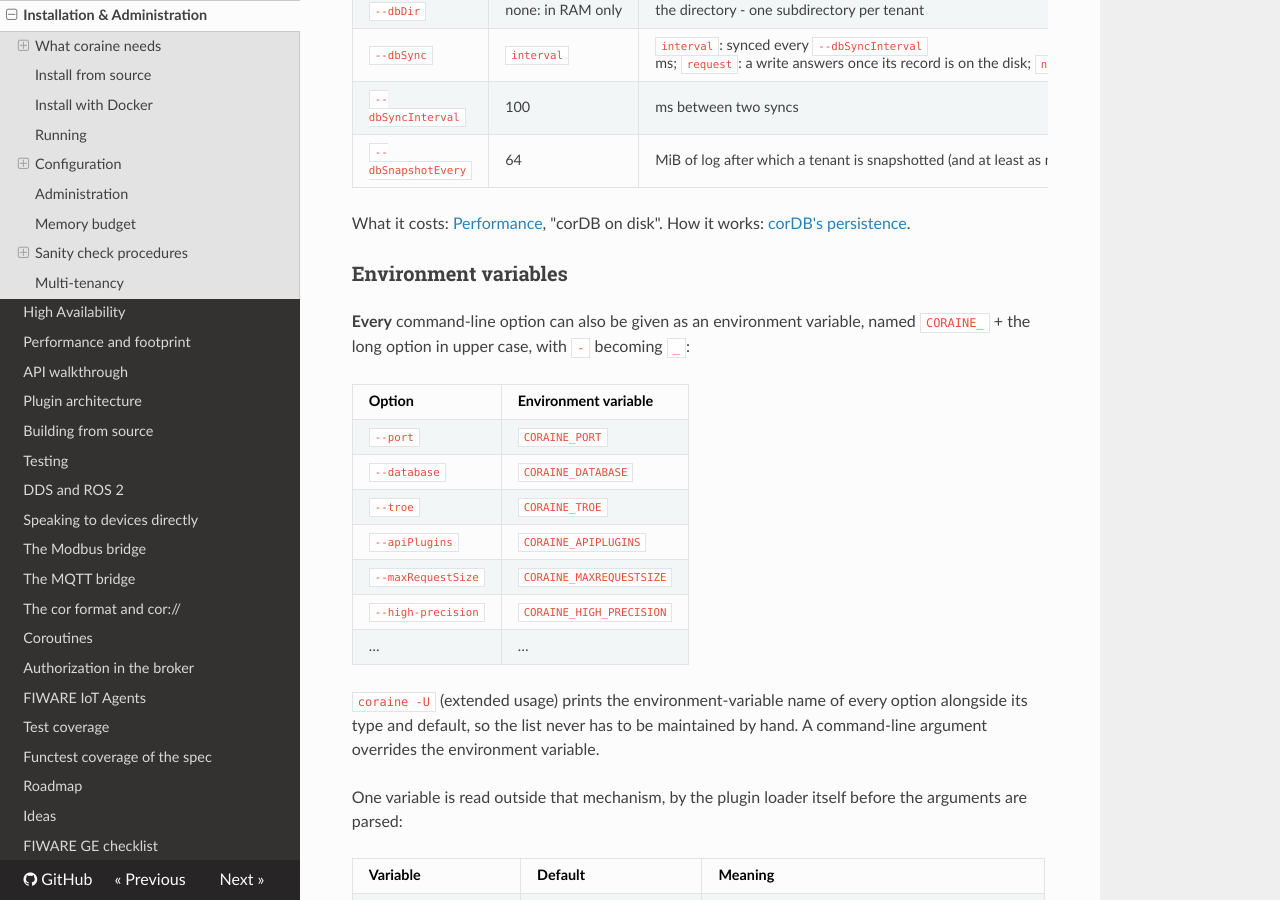
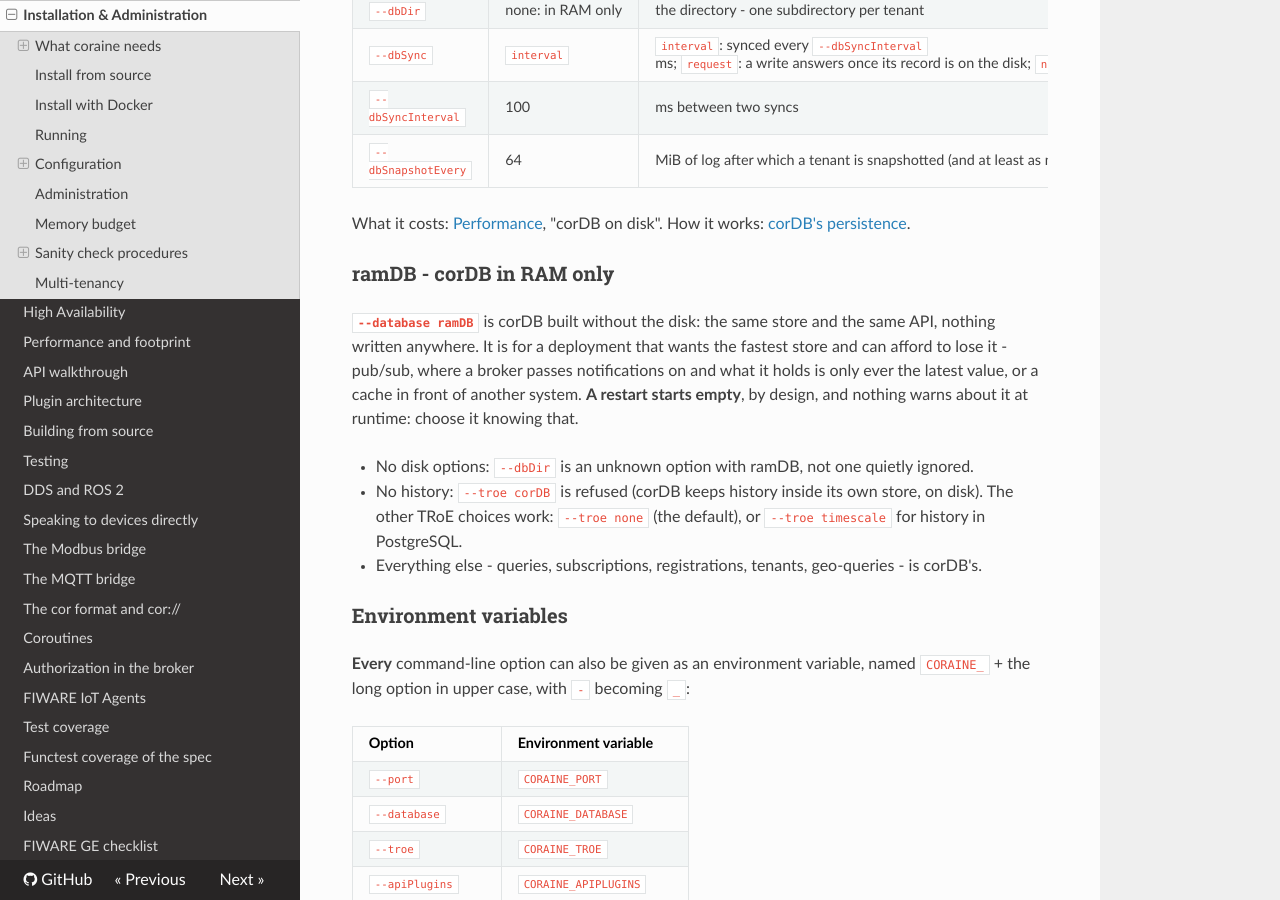
Before and after one commit to SEAMWARE/coraine, an MkDocs documentation site: the page built from doc/installation.md, in a window 1280 px wide and 900 px high, scrolled down 3480 px. Built offline with MkDocs 1.6.1, drawn with Linux system fonts in a browser that asks for light colours; nearby versions of some CDN libraries; comment, search, counter and statistics services are not loaded.

Commit message:
--database ramDB: corDB in RAM only - documented, tested, a suite option
- docs: installation ("ramDB - corDB in RAM only": what it is for, a restart starts empty and nothing
  warns at runtime, --dbDir and --troe corDB refused, everything else corDB's), the plugin table,
  README's options table
- ramdb_in_ram.test: an entity served, a restart starts empty, --dbDir an unknown option, --troe corDB
  refused
- the harness takes -db ramDB; the whole suite on it: 668/674 - the 6 are the TRoE ring-buffer tests
  (--troe corDB, refused with ramDB by design)
- usage: the database list is <corDB|mongoc|ramDB>

Co-Authored-By: Claude Opus 5.5 <noreply@anthropic.com>

```diff
--- a/doc/installation.md
+++ b/doc/installation.md
@@ -125,6 +125,20 @@ every 100 ms, with a snapshot as the log grows. A clean stop (SIGTERM) loses not
 
 What it costs: [Performance](performance.md), "corDB on disk". How it works:
 [corDB's persistence](https://github.com/SEAMWARE/corDB/blob/main/doc/persistence.md).
+
+### ramDB - corDB in RAM only
+
+**`--database ramDB`** is corDB built without the disk: the same store and the same API, nothing
+written anywhere. It is for a deployment that wants the fastest store and can afford to lose it -
+pub/sub, where a broker passes notifications on and what it holds is only ever the latest value, or
+a cache in front of another system. **A restart starts empty**, by design, and nothing warns about it
+at runtime: choose it knowing that.
+
+- No disk options: `--dbDir` is an unknown option with ramDB, not one quietly ignored.
+- No history: `--troe corDB` is refused (corDB keeps history inside its own store, on disk). The
+  other TRoE choices work: `--troe none` (the default), or `--troe timescale` for history in
+  PostgreSQL.
+- Everything else - queries, subscriptions, registrations, tenants, geo-queries - is corDB's.
 
 ### Environment variables
 
```
Also changed, not shown: README.md (+1 -1 lines), doc/plugin-architecture.md (+4 -2 lines), 3 other files.
